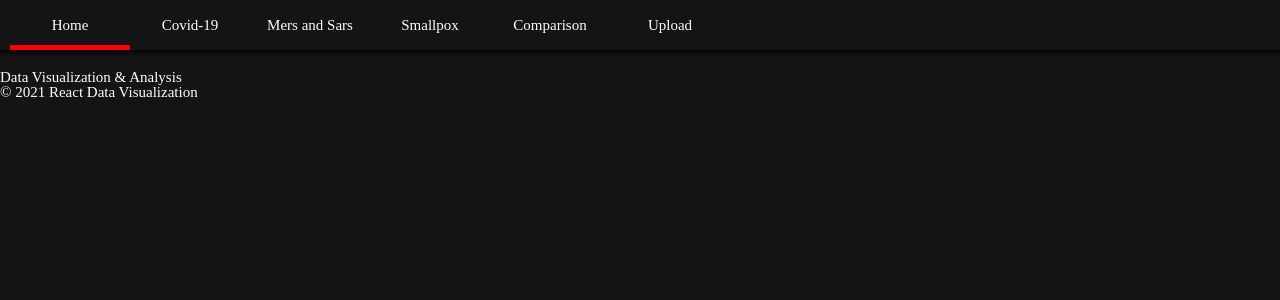
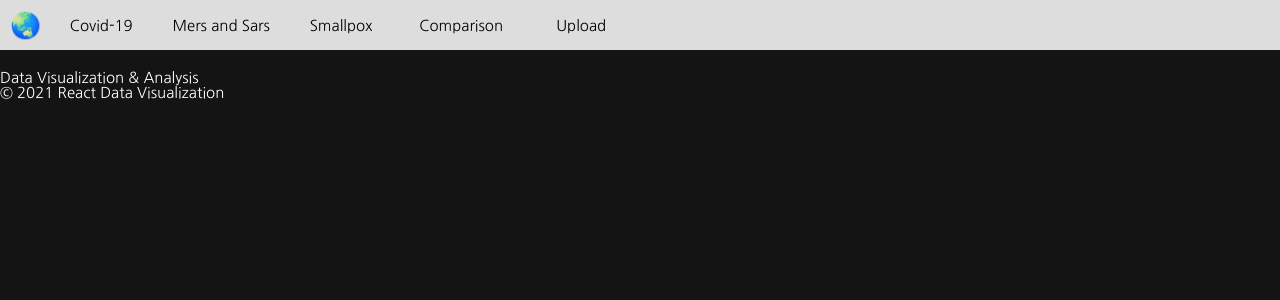
Before and after one commit to 4th-year-project-2020-2021/Final-Year-Project-Data-Visualization, a React (Create React App) app: page / in a window 1280 px wide. Shown: the top 300 px of the page. Built offline with nearby package versions, Linux system fonts and the light colour scheme.

Commit message:
Updated Styling

```diff
--- a/public/index.html
+++ b/public/index.html
@@ -14,6 +14,10 @@
       manifest.json provides metadata used when your web app is installed on a
       user's mobile device or desktop. See https://developers.google.com/web/fundamentals/web-app-manifest/
     -->
+
+    <link rel="preconnect" href="https://fonts.gstatic.com">
+    <link href="https://fonts.googleapis.com/css2?family=Nanum+Gothic&display=swap" rel="stylesheet">
+
     <link rel="manifest" href="%PUBLIC_URL%/manifest.json" />
     <link
       rel="stylesheet"
--- a/src/Components/GlobalStyles.js
+++ b/src/Components/GlobalStyles.js
@@ -16,6 +16,7 @@ const globalStyles = createGlobalStyle`
         color:white;
         padding-top:70px;
         height:100%;
+        font-family: 'Nanum Gothic', sans-serif;
     }
 
     button {
--- a/src/Components/Header.js
+++ b/src/Components/Header.js
@@ -16,16 +16,16 @@ const Header = styled.header`
     display:flex;
     align-items:center;
     padding:0px 10px;
-    background-color:rgba(20,20,20,0.8);
     z-index:10;
-    box-shadow:0px 1px 5px 2px rgba(0,0,0,0.8);
+    background-color: #ddd;
+    color: black;
 `;
 
 const Item = styled.li`
     width:120px;
     height:50px;
     text-align:center;
-    border-bottom:5px solid ${props => props.current ? "red":"transparent"};
+    border-bottom:5px solid ${props => props.current ? "black":"transparent"};
     transition : border-bottom 0.5s ease-in-out;
 `;
 
@@ -34,6 +34,7 @@ const SLink = styled(Link)`
     display:flex;
     align-items:center;
     justify-content:center;
+    font-family: 'Nanum Gothic', sans-serif;
 `;
 
 const H1 = styled.h1`
@@ -43,14 +44,16 @@ const H1 = styled.h1`
     justify-content:center;
     color:white;
     text-align:right;
+    font-family: 'Myriad Pro Regular';
 `;
 
 export default withRouter(({ location : {pathname} })=>(
         <Header>
             <List>
-                <Item current={pathname === "/"}>
-                    <SLink to="/">Home </SLink>
-                </Item>
+                <SLink style={{ color: "white", textDecoration: "none" }} to="/">
+                    <div style={{ fontSize: "25px" }}>🌏</div>
+                </SLink>
+
                 <Item current={pathname === "/covid19"}>
                     <SLink to="/covid19">Covid-19 </SLink>
                 </Item>
--- a/src/Routes/Covid19.js
+++ b/src/Routes/Covid19.js
@@ -163,12 +163,11 @@ function Covid19(){
     }];
 
     return(
-        <div> <br/>
-
+        <div>
             <Navbar bg="light">
                 <Navbar.Brand>COVID-19 Live Data & Visuals </Navbar.Brand>
             </Navbar>
-            <br></br>
+
 
             <CardDeck>
                 <Card bg="secondary" text="white" className="text-center" style={{margin: "10px"}} border="primary">
```
Also changed, not shown: 1 other file (tests, documents, lock files or other folders).
